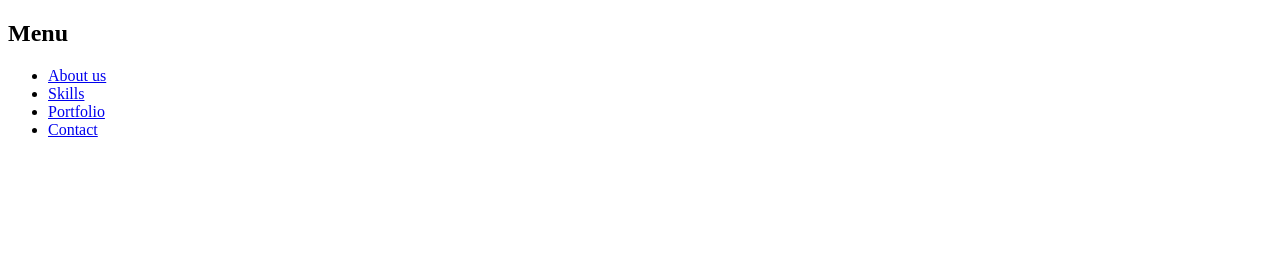
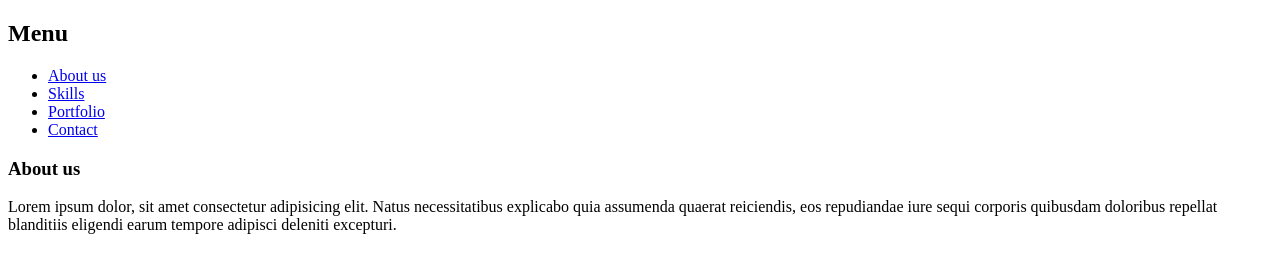
Before and after one commit to tomek9409/15-html-prosta-strona, a plain HTML site: page index.html in a window 1280 px wide. Drawn offline with Linux system fonts and the light colour scheme.

Commit message:
sekcja about us

```diff
--- a/index.html
+++ b/index.html
@@ -17,5 +17,17 @@
         <li><a href="#contact">Contact</a></li>
       </ul>
     </nav>
+
+    <!-- Sekcja 1 -->
+    <section id="about-us">
+        <h3>About us</h3>
+        <p>
+          Lorem ipsum dolor, sit amet consectetur adipisicing elit. Natus
+          necessitatibus explicabo quia assumenda quaerat reiciendis, eos
+          repudiandae iure sequi corporis quibusdam doloribus repellat blanditiis
+          eligendi earum tempore adipisci deleniti excepturi.
+        </p>
+      </section>
+
 </body>
 </html>
```
